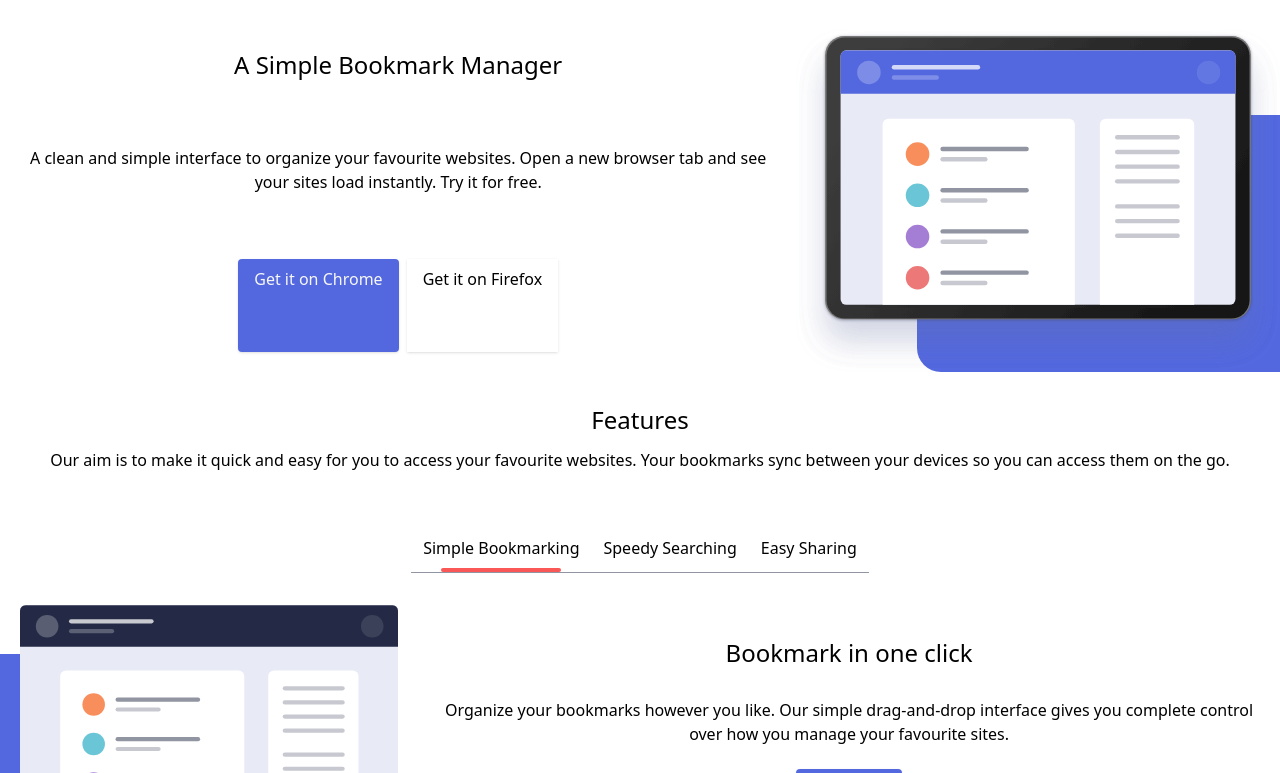
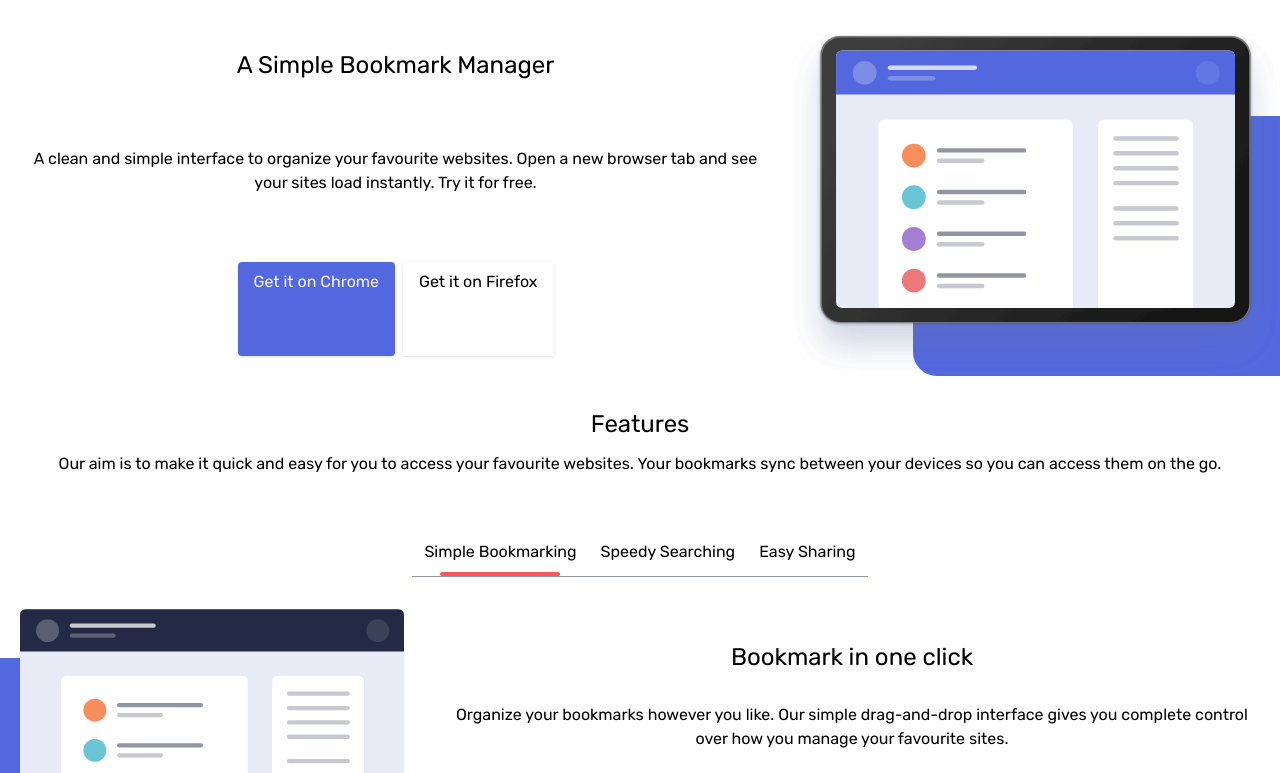
Before and after one commit to temesgen-982/bookmark-landing-page, a website: page index.html in a window 1280 px wide. Shown: the part 75-848 px from the top of the page. Drawn offline with Linux system fonts and the light colour scheme.

Commit message:
add font

```diff
--- a/index.html
+++ b/index.html
@@ -14,9 +14,17 @@
 
     <title>Frontend Mentor | Bookmark landing page</title>
 
+    <!-- Google Fonts -->
+    <link rel="preconnect" href="https://fonts.googleapis.com" />
+    <link rel="preconnect" href="https://fonts.gstatic.com" crossorigin />
+    <link
+      href="https://fonts.googleapis.com/css2?family=Alata&family=Josefin+Sans:ital,wght@0,100..700;1,100..700&family=League+Spartan:wght@100..900&family=Outfit:wght@100..900&family=Rubik:ital,wght@0,300..900;1,300..900&display=swap"
+      rel="stylesheet"
+    />
+
     <link rel="stylesheet" href="dist/styles.css" />
   </head>
-  <body>
+  <body class="font-rubik">
     <main>
       <header class="flex justify-between py-8 px-5">
         <div class="z-30">
```
Also changed, not shown: dist/styles.css.
